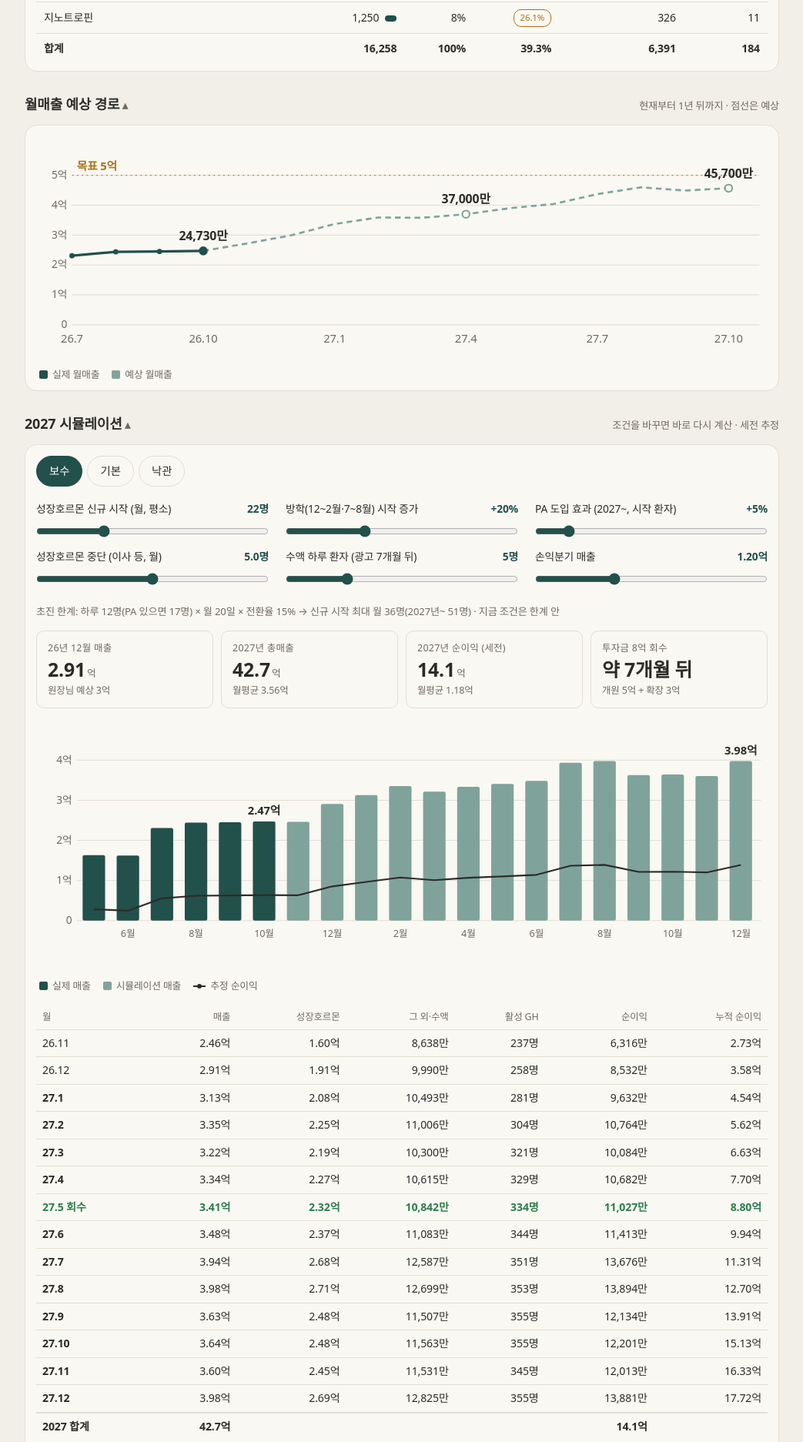
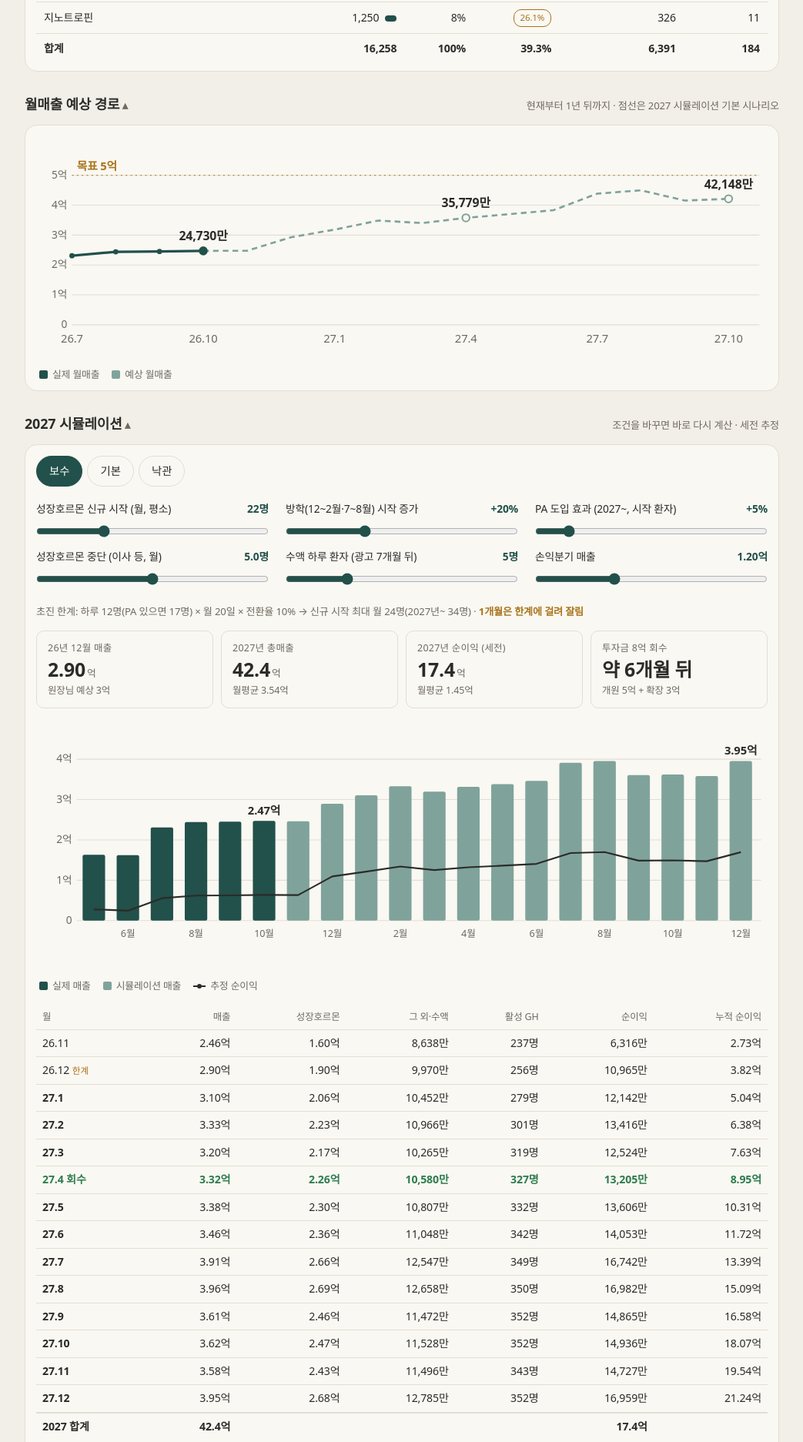
Before and after one commit to jhj12342000-code/keyoreum-hub, a plain HTML site: page board.html in a window 1280 px wide. Shown: the part 3617-5490 px from the top of the page at 77% size, without its empty margins (118-1161 px from the left). Drawn offline with Linux system fonts and the light colour scheme.

Commit message:
경영 현황판: 전환율 10%, 예상 경로를 시뮬레이션 기본 시나리오로, 원내 검사 12월 가동 반영
Co-Authored-By: Claude Fable 5.2 <noreply@anthropic.com>
Claude-Session: https://claude.ai/code/session_01Ss4oXmLJCnAY2vSF3YVGcs

```diff
--- a/board.html
+++ b/board.html
@@ -57,7 +57,7 @@ const FIXP=[ // bep = 그 기간 손익분기 매출(만원). 순이익 = (매
   ['뷰노 골연령 판독',250,'etc'],['차트·소방·캡스 등 고정비',200,'etc']]}
 ];
 // 2027 시뮬레이션 기준값: 마지막 실적 달 말 활성 성장호르몬 환자 수, 그달 수액 하루 환자, 누적 투자금(억: 개원 5 + 확장 3)
-const SIMBASE={active:220,ivNow:2,invest:8,payFrom:'2025-10',labFrom:null,cap:12,capPA:17,conv:15,days:20}; // cap = 하루 초진 한계(명), capPA = PA 있을 때(2027~), conv = 초진→시작 전환율(%), days = 월 진료일 // labFrom = 원내 검사 가동 시작 달('2027-01' 식). 정해지기 전(null)에는 시뮬레이션 순이익도 실적과 같은 식 // payFrom = 투자 회수를 세기 시작하는 달(개원 뒤 첫 정상 영업월부터의 순이익을 모두 회수로 셈)
+const SIMBASE={active:220,ivNow:2,invest:8,payFrom:'2025-10',labFrom:'2026-12',cap:12,capPA:17,conv:10,days:20}; // cap = 하루 초진 한계(명), capPA = PA 있을 때(2027~), conv = 초진→시작 전환율(%), days = 월 진료일 // labFrom = 원내 검사 가동 시작 달('2027-01' 식). 정해지기 전(null)에는 시뮬레이션 순이익도 실적과 같은 식 // payFrom = 투자 회수를 세기 시작하는 달(개원 뒤 첫 정상 영업월부터의 순이익을 모두 회수로 셈)
 // LATEST_LABEL('2026년 9월')은 MK 마지막 값에서 자동으로 만들어집니다.
 // ===== 갱신 블록 끝 — 아래는 건드리지 않는 코드 =====
 </script>
@@ -275,7 +275,7 @@ details.how .note{max-width:70ch;margin-top:6px}
   </details>
 
   <details class="sec fold" id="foldProj">
-    <summary class="sec-head"><h2>월매출 예상 경로</h2><span class="note">현재부터 1년 뒤까지 · 점선은 예상</span></summary>
+    <summary class="sec-head"><h2>월매출 예상 경로</h2><span class="note">현재부터 1년 뒤까지 · 점선은 2027 시뮬레이션 기본 시나리오</span></summary>
     <div class="panel"><svg class="chart zoom" id="projChart" role="img" aria-label="실제 월매출과 1년 뒤까지의 예상 월매출"></svg>
       <div class="legend"><span><i class="sw" style="background:var(--gh)"></i>실제 월매출</span><span><i class="sw" style="background:var(--proj)"></i>예상 월매출</span></div>
     </div>
@@ -303,7 +303,7 @@ details.how .note{max-width:70ch;margin-top:6px}
       <div class="legend"><span><i class="sw" style="background:var(--gh)"></i>실제 매출</span><span><i class="sw" style="background:var(--proj)"></i>시뮬레이션 매출</span><span><i class="ln"></i>추정 순이익</span></div>
       <div class="tbl"><table id="simTbl"></table></div>
       <details class="how"><summary>ⓘ 시뮬레이션 계산 방법</summary>
-        <div class="note">성장호르몬: 활성 환자 = 전달 + 신규 시작 − 중단 − 치료 종료(18개월 전 시작 환자). 매출 = 활성 환자 × 월 70만원, 방학 달 +10%. 신규 시작은 방학 달에 늘고, 2027년부터 PA 효과를 더합니다. 단 신규 시작은 하루 초진 한계(12명, PA가 있는 2027년부터 17명) × 월 20일 × 전환율 15%를 넘지 못하게 잘라서, 표에 '한계'로 표시합니다. 사춘기 지연제는 월 40만원씩 증가. 그 외(진찰·검사)는 활성 환자 증가의 절반 비율로 늘고 방학 달 +15%. 수액은 12월 광고 시작 후 7개월에 걸쳐 목표 하루 환자까지 늘며 객단가 10만원·월 21일. 순이익 = 실적과 같은 식으로 (매출 − 손익분기) × 50%, 4억 초과분은 48%. 원내 검사가 아직 가동 전이라 검사·수액 80% 마진은 넣지 않았습니다. 가동 시작 달이 정해지면 그달부터 성장호르몬·사춘기 지연제 매출 × 50% + 그 외 매출 × 80% − 고정비(손익분기 × 50%) 식으로 바뀝니다. 기본값은 보수 시나리오. 확장 후 임대료 +200만·임상병리사 +300만은 PA·원내 검사 전환으로 만회되는 것으로 보고 손익분기 1.2억을 유지했습니다. 원금 회수 = 투자금 8억(개원 5억 + 확장 3억)에 대해, 2025년 10월부터의 순이익(실적 + 시뮬레이션) 누적이 8억에 닿는 달.</div>
+        <div class="note">성장호르몬: 활성 환자 = 전달 + 신규 시작 − 중단 − 치료 종료(18개월 전 시작 환자). 매출 = 활성 환자 × 월 70만원, 방학 달 +10%. 신규 시작은 방학 달에 늘고, 2027년부터 PA 효과를 더합니다. 단 신규 시작은 하루 초진 한계(12명, PA가 있는 2027년부터 17명) × 월 20일 × 전환율 10%(최근 실제 전환율)를 넘지 못하게 잘라서, 표에 '한계'로 표시합니다. 사춘기 지연제는 월 40만원씩 증가. 그 외(진찰·검사)는 활성 환자 증가의 절반 비율로 늘고 방학 달 +15%. 수액은 12월 광고 시작 후 7개월에 걸쳐 목표 하루 환자까지 늘며 객단가 10만원·월 21일. 순이익 = 2026년 11월까지는 실적과 같은 식으로 (매출 − 손익분기) × 50%, 4억 초과분은 48%. 원내 검사를 가동하는 2026년 12월부터는 성장호르몬·사춘기 지연제 매출 × 50% + 그 외(검사·수액) 매출 × 80% − 고정비(손익분기 × 50%), 4억 초과분은 2% 차감. 기본값은 보수 시나리오. 확장 후 임대료 +200만·임상병리사 +300만은 PA·원내 검사 전환으로 만회되는 것으로 보고 손익분기 1.2억을 유지했습니다. 원금 회수 = 투자금 8억(개원 5억 + 확장 3억)에 대해, 2025년 10월부터의 순이익(실적 + 시뮬레이션) 누적이 8억에 닿는 달.</div>
       </details>
     </div>
   </details>
@@ -435,9 +435,8 @@ function drawProj(){
   const all=REV.map((v,i)=>[mIdx(MK[i],i),v/100]).filter(q=>isNum(q[1]));
   const last=all[all.length-1],from=last[0]-3,to=last[0]+12;
   const actual=all.filter(q=>q[0]>=from);
-  // PLAN: 예상 월매출(억), [개월 번호(0=2026-01), 억]. 실적이 들어온 달은 자동으로 가려짐.
-  // 2026.10 2.1(휴가 3일·학회 1일), 11 2.72, 12 2.99 / 2027 기본 예측 월별(합계 49.7억)
-  const PLAN=[[9,2.1],[10,2.72],[11,2.99],[12,3.37],[13,3.59],[14,3.58],[15,3.70],[16,3.90],[17,4.04],[18,4.37],[19,4.60],[20,4.49],[21,4.57],[22,4.64],[23,4.88]];
+  // 예상 월매출(억) = 아래 2027 시뮬레이션의 '기본' 시나리오 결과. [개월 번호(0=2026-01), 억]
+  const PLAN=simRun({...SIMP.base}).map(o=>[(o.y-2026)*12+o.m-1,o.R/100]);
   const proj=[last,...PLAN.filter(q=>q[0]>last[0]&&q[0]<=to)];
   const max=Math.max(5.0,...actual.map(q=>q[1]),...proj.map(q=>q[1]))*1.12;
   for(let v=0;v<=max;v+=1){const y=T+H-v/max*H;s.appendChild(el('line',{x1:L,x2:W-10,y1:y,y2:y,stroke:css('--line')}));s.appendChild(el('text',{x:L-6,y:y+4,'text-anchor':'end','font-size':13,fill:css('--muted')},v?v+'억':'0'))}
```
